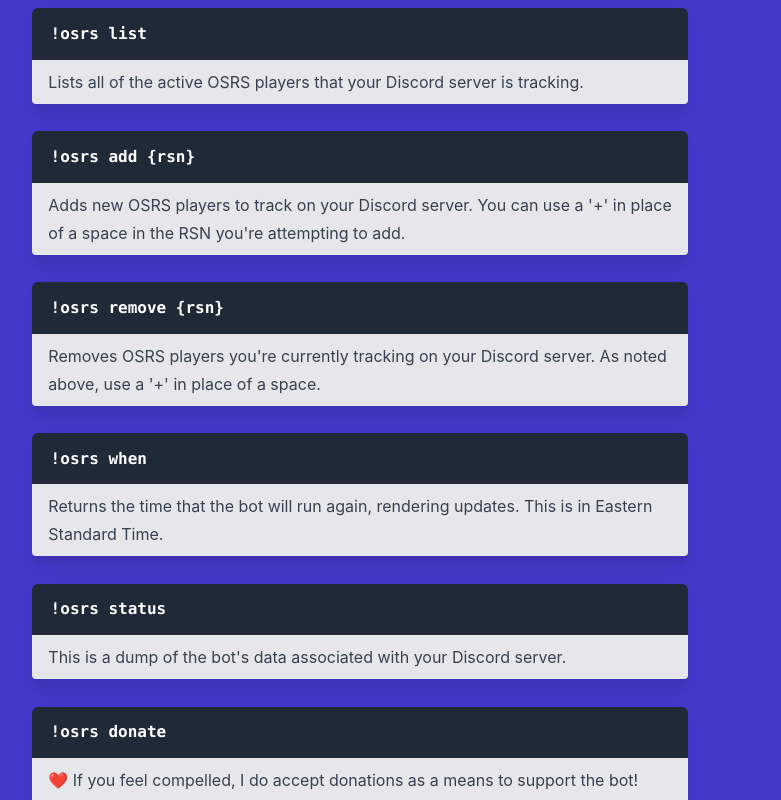
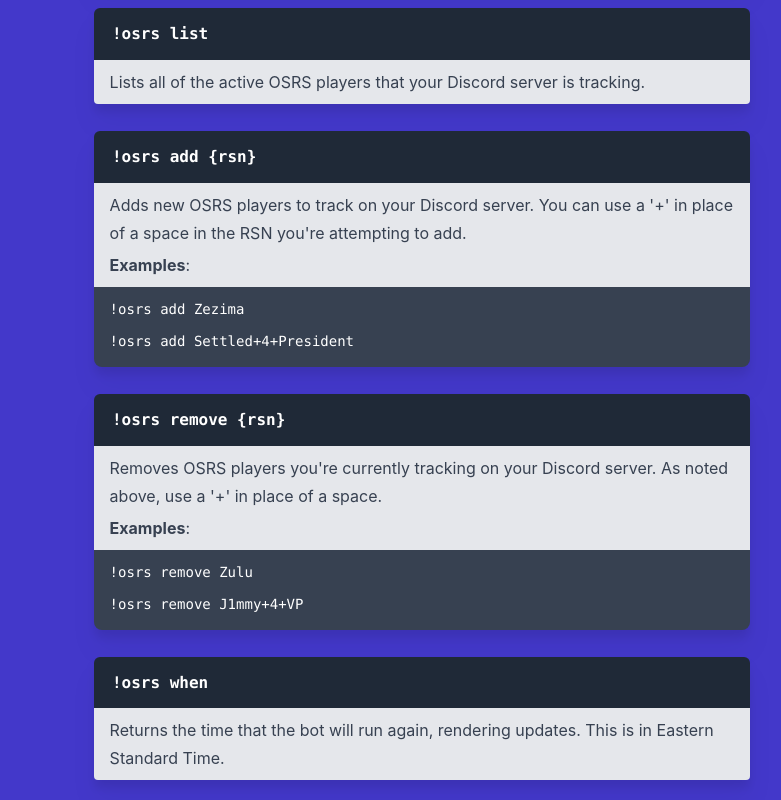
Before and after one commit to masonfox/osrs-discord-bot-site, a Next.js app: page / in a window 1280 px wide. Shown: the part 2440-3240 px from the top of the page, without its empty margins (421-1202 px from the left). Built offline with nearby package versions, Linux system fonts and the light colour scheme.

Commit message:
command updates
- support examples
- fix center-align issue

```diff
--- a/src/components/commands.js
+++ b/src/components/commands.js
@@ -1,69 +1,70 @@
+import { classNames } from "../utilities";
+
 const commandList = [
   {
     command: "!osrs",
     description:
       "The index command - lists all of the other commands and descriptions. ",
-    example: "",
+    examples: [],
   },
   {
     command: "!osrs subscribe",
     description:
       "Subscribes your Discord server and the channel this message is entered into to receive updates of the players you track. If you simply want to change the channel updates are sent to, you can use this command in the new channel.",
-    example: "",
+    examples: [],
   },
   {
     command: "!osrs unsubscribe",
     description:
       "The opposite of the command above - player progression updates will no longer be shared to your Discord server.",
-    example: "",
+    examples: [],
   },
   {
     command: "!osrs list",
     description:
       "Lists all of the active OSRS players that your Discord server is tracking.",
-    example: "",
+    examples: [],
   },
   {
     command: "!osrs add {rsn}",
     description:
       "Adds new OSRS players to track on your Discord server. You can use a '+' in place of a space in the RSN you're attempting to add.",
-    example: "",
+    examples: ["!osrs add Zezima", "!osrs add Settled+4+President"],
   },
   {
     command: "!osrs remove {rsn}",
     description:
       "Removes OSRS players you're currently tracking on your Discord server. As noted above, use a '+' in place of a space.",
-    example: "",
+    examples: ["!osrs remove Zulu", "!osrs remove J1mmy+4+VP"],
   },
   {
     command: "!osrs when",
     description:
       "Returns the time that the bot will run again, rendering updates. This is in Eastern Standard Time.",
-    example: "",
+    examples: [],
   },
   {
     command: "!osrs status",
     description:
       "This is a dump of the bot's data associated with your Discord server.",
-    example: "",
+    examples: [],
   },
   {
     command: "!osrs donate",
     description:
       "❤️ If you feel compelled, I do accept donations as a means to support the bot! This is a one-man side project and anything helps to assist with hosting and everything else that makes this bot possible!",
-    example: "",
+    examples: [],
   },
 ];
 
 const Commands = () => (
   <section className="bg-indigo-700">
-    <div className="container mx-auto">
     <div
       className="max-w-7xl py-14 px-4 sm:px-6 lg:py-16 lg:px-8 mx-auto"
       id="commands"
     >
-        <div className="lg:grid lg:grid-cols-3 lg:gap-12">
-          <div className="">
+      <div className="lg:grid lg:grid-cols-3">
+        <div className="pl-0 lg:pl-20">
           <h1 className="text-4xl font-extrabold text-white sm:text-5xl sm:tracking-tight lg:text-5xl">
             Commands
           </h1>
@@ -72,20 +73,41 @@
             blanditiis sapiente quidem ipsam.
           </p>
         </div>
-          <div className="mt-10 lg:-mt-4 lg:col-span-2">
+        <div className="mt-10 lg:-mt-4 lg:col-span-2 mx-auto">
           <dl className="space-y-6 mx-auto lg:mx-0 prose">
             {commandList.map((item) => (
               <div key={item.command} className="drop-shadow-xl">
                 <pre className="rounded-b-none mb-0 font-bold text-base text-white">
                   <code>{item.command}</code>
                 </pre>
-                  <div className="bg-gray-200 px-4 py-2 rounded-b">
+                <div
+                  className={classNames(
+                    item.examples.length > 0 ? "" : "rounded-b",
+                    "bg-gray-200 px-4 py-2"
+                  )}
+                >
                   {item.description}
+                  {item.examples.length > 0 && (
+                    <div className="mt-1">
+                      <b>Examples</b>:
                     </div>
+                  )}
+                </div>
+                {item.examples.length > 0 && (
+                  <div className="rounded-b-lg bg-gray-700 pb-4">
+                    {item.examples.map((example, index) => (
+                      <pre
+                        className="text-white text-sm rounded-none mt-0 mb-0 pb-0 bg-transparent"
+                        key={index}
+                      >
+                        <code>{example}</code>
+                      </pre>
+                    ))}
+                  </div>
+                )}
               </div>
             ))}
           </dl>
-          </div>
         </div>
       </div>
     </div>
```
Lines whose indentation alone changed are shown as unchanged.
